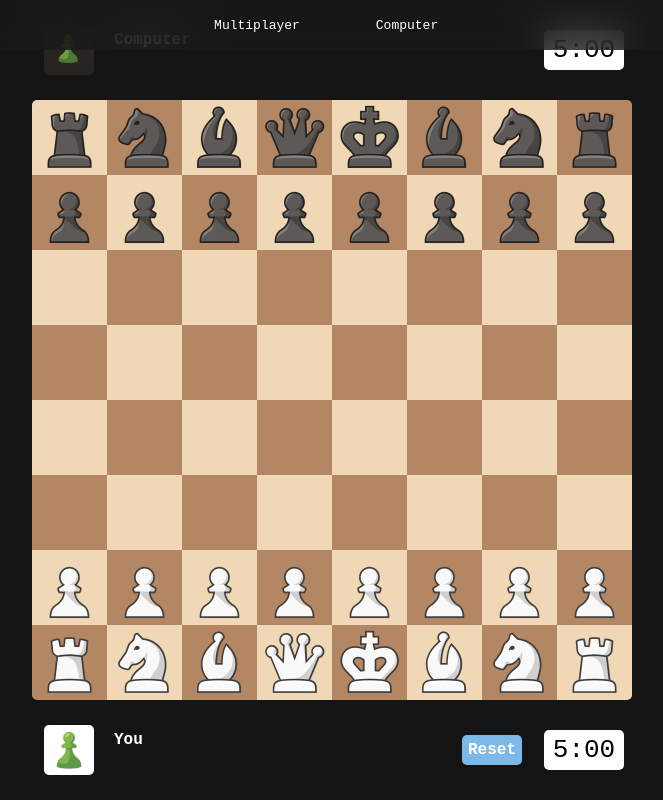
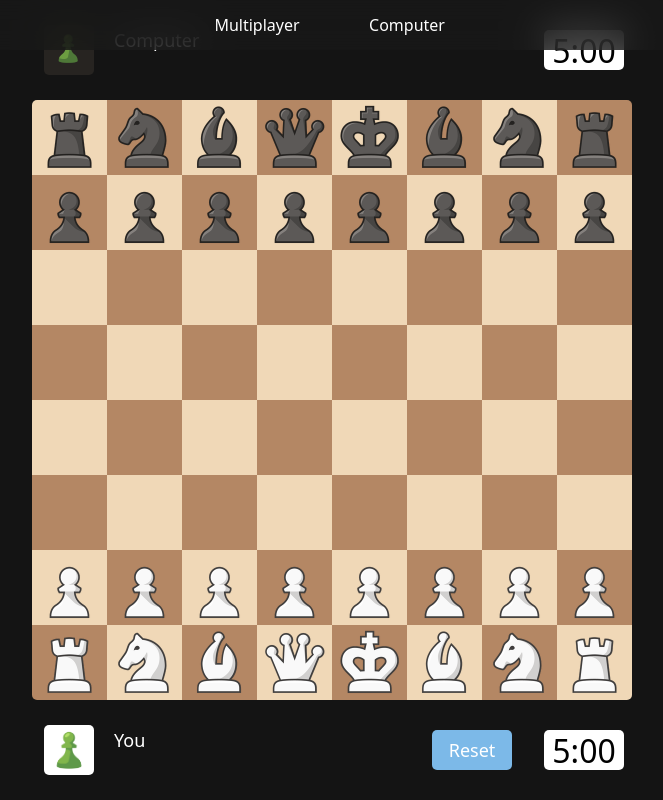
Before and after one commit to lusj3822/Chess, a React (Vite) app: page / in a window 1280 px wide. Shown: the whole page, without its empty margins (308-971 px from the left). Built offline with nearby package versions, Linux system fonts and the light colour scheme.

Commit message:
style changes

```diff
--- a/src/components/Chessboard/chessboard.css
+++ b/src/components/Chessboard/chessboard.css
@@ -28,7 +28,7 @@ h1 {
     color: white;
     margin: 0;
     text-align: center;
-    font-family: monospace;
+    font-family: system-ui, "Segoe UI", Roboto, Helvetica, Arial, sans-serif, "Apple Color Emoji", "Segoe UI Emoji", "Segoe UI Symbol";
     margin-top: -80px;
 }
 
@@ -36,27 +36,27 @@ button {
     width: 100px;
     height: 40px;
     color: white;
-    font-family: monospace;
+    font-family: system-ui, "Segoe UI", Roboto, Helvetica, Arial, sans-serif, "Apple Color Emoji", "Segoe UI Emoji", "Segoe UI Symbol";
     background-color: #7CB9E8;
     border: none;
     cursor: pointer;
     text-align: center;
-    margin-top: 100px;
+    margin-top: 150px;
     margin-left: 34%;
     border-radius: 5px;
 }
 
 .reset-button {
     position: absolute;
-    width: 60px;
-    height: 30px;
-    margin-top: 635px;
-    margin-left: 430px;
+    height: 40px;
+    width: 80px;
+    margin-top: 630px;
+    margin-left: 400px;
     background-color: #7CB9E8;
-    font-weight: 800;
+    font-weight: 500;
     font-size: large;
     border-radius: 5px;
     cursor: pointer;
-    z-index: 10000;
-    font-family: monospace;
+    z-index: 10;
+    font-family: system-ui, "Segoe UI", Roboto, Helvetica, Arial, sans-serif, "Apple Color Emoji", "Segoe UI Emoji", "Segoe UI Symbol";
 }
--- a/src/components/Navbar/navbar.css
+++ b/src/components/Navbar/navbar.css
@@ -5,7 +5,7 @@
     top: 0;
     left: 0;
     width: 100%;
-    z-index: 1000;
+    z-index: 10;
     height: 50px;
     display: flex;
     align-items: center;
--- a/src/components/Playerbar/playerbar.css
+++ b/src/components/Playerbar/playerbar.css
@@ -29,8 +29,8 @@
 
 h2 {
     font-size: large;
-    font-family: monospace;
-    font-weight: 800;
+    font-family: system-ui, "Segoe UI", Roboto, Helvetica, Arial, sans-serif, "Apple Color Emoji", "Segoe UI Emoji", "Segoe UI Symbol";
+    font-weight: 500;
     margin-top: -20px;
 }
 
@@ -62,5 +62,5 @@ img {
     justify-content: center;
     color: black;
     font-size: xx-large;
-    font-family: monospace;
+    font-family: system-ui, "Segoe UI", Roboto, Helvetica, Arial, sans-serif, "Apple Color Emoji", "Segoe UI Emoji", "Segoe UI Symbol";
 }
```
Also changed, not shown: package.json (+16 -16 lines), 1 other file (tests, documents, lock files or other folders).
